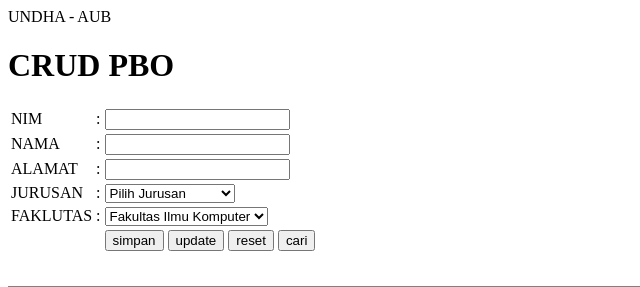
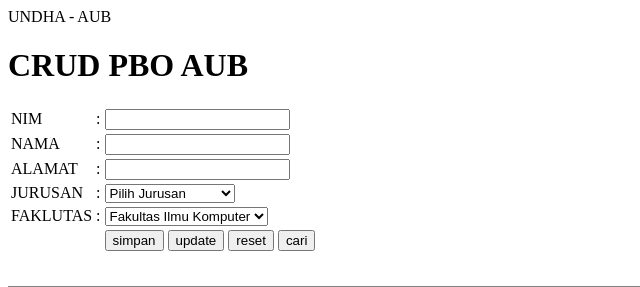
Before and after one commit to Steve7777777/CRUDsteve2025, a PHP site: page / in a window 1280 px wide. Shown: the top 287 px of the page, without its empty margins (0-640 px from the left). Run offline with PHP 8.4, Linux system fonts and the light colour scheme; data comes from the database, SQL or seed files in the repository.

Commit message:
Perubahan Header Kedua

```diff
--- a/index.php
+++ b/index.php
@@ -79,7 +79,7 @@ if ($vreset=="reset"){
 
 	echo $mhsw::$universitas;
 ?>
-<h1>CRUD PBO<h1>
+<h1>CRUD PBO AUB<h1>
 <form action="?" method="get">
 <table>
     <tr><td>NIM</td><td>:</td><td>
```
